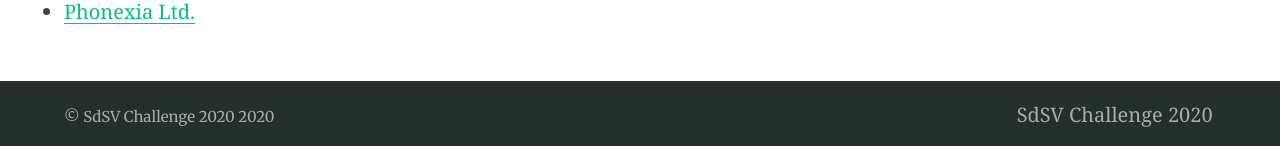
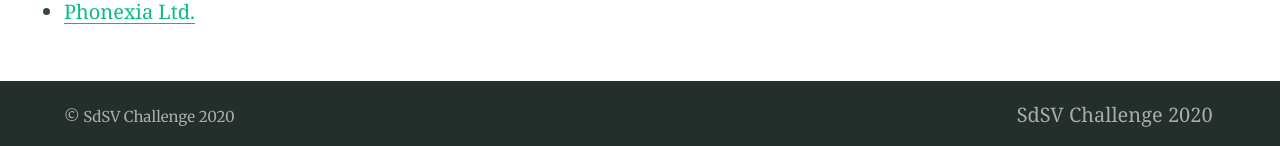
Before and after one commit to SdSVC/sdsvc.github.io, a Jekyll site: the page built from index.md, in a window 1280 px wide and 900 px high, scrolled down 1384 px. Shown: the part 751-897 px from the top of the window. Built offline with Jekyll 4.4.1, drawn with Linux system fonts in a browser that asks for light colours; our own code applies the rules of GitHub Pages for plain Markdown files.

Commit message:
Update site-footer.html

```diff
--- a/_includes/site-footer.html
+++ b/_includes/site-footer.html
@@ -1,7 +1,7 @@
 <footer class="footer">
   <div class="container">
     <div class="copyright  typeset">
-      <small class="small">&copy; {{ site.title }} {{ site.time | date: '%Y' }}</small>
+      <small class="small">&copy; {{ site.title }}</small>
     </div>
 
     {% include nav-footer.html %}
```
